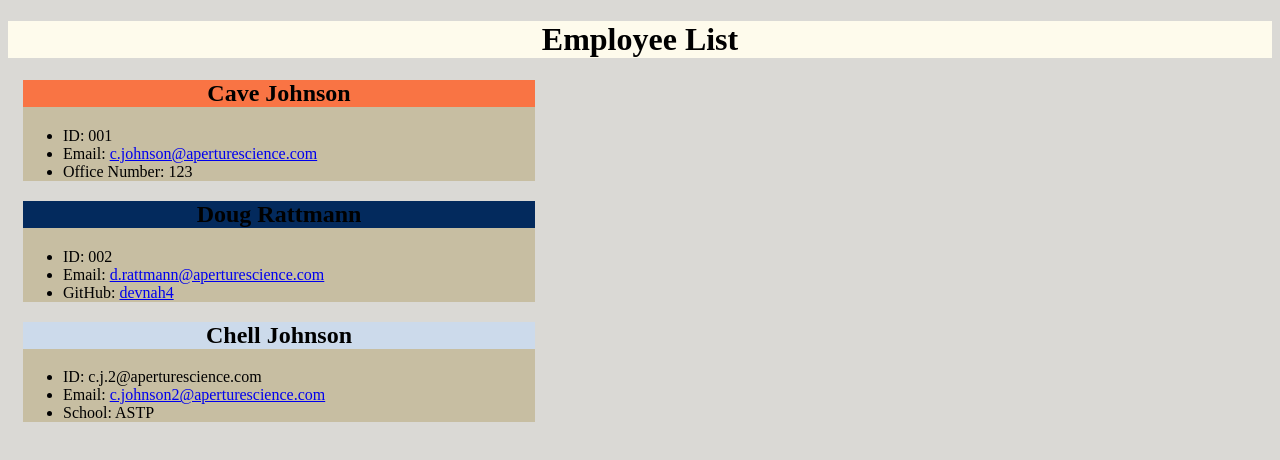
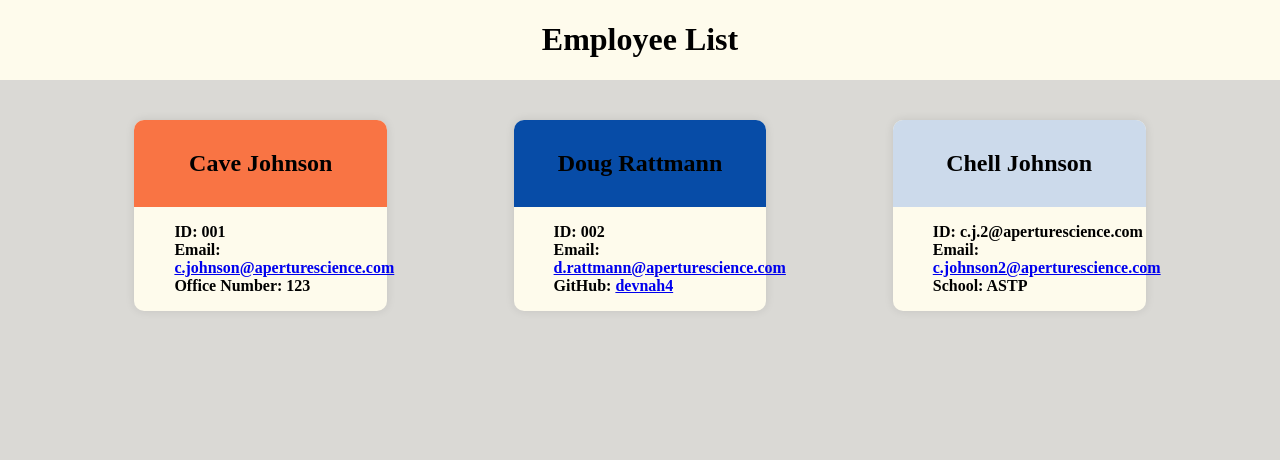
Before and after one commit to Devnah4/employee-generator-for-science, a plain HTML site: page dist/team.html in a window 1280 px wide. Drawn offline with Linux system fonts and the light colour scheme.

Commit message:
Finalized the CSS

```diff
--- a/dist/styles.css
+++ b/dist/styles.css
@@ -1,34 +1,63 @@
 :root {
   --color-primary: #f97444;
-  --color-secondary: #032a5d;
+  --color-secondary: #074ca7;
   --color-tertiary: #ccdaeb;
   --color-quaternary: #dad9d5;
   --color-quinary: #fefbec;
 }
 
+.employee-box {
+  margin-top: 120px;
+  display: flex;
+  justify-content: space-evenly;
+}
+
+
 .card {
-  width: 40vw;
-  min-width: 30vw;
-  margin: 15px;
-  background-color: #c7bea2;
+  width: 20%;
+  height: 20%;
+  border-radius: 10px;
+  box-shadow: 0px 0px 10px rgba(0, 0, 0, 0.1);
+  background-color: var(--color-quinary);
+  display: flex;
+  flex-direction: column;
+  justify-content: space-evenly;
 }
+
+.card li {
+  list-style-type: none;
+  font-weight: bold;
+  justify-content: center;
+}
+
 
 .manager-header {
   background-color: var(--color-primary);
   text-align: center;
+  padding: 10px;
+  border-radius: 10px 10px 0px 0px;
 }
 
 .engineer-header {
   background-color: var(--color-secondary);
   text-align: center;
+  padding: 10px;
+  border-radius: 10px 10px 0px 0px;
 }
 
 .intern-header {
   background-color: var(--color-tertiary);
   text-align: center;
+  padding: 10px;
+  border-radius: 10px 10px 0px 0px;
 }
 
 header {
+  width: 100%;
+  height: 10%;
+  position: absolute;
+  top: 0;
+  left: 0;
   text-align: center;
   background-color: var(--color-quinary);
 }
--- a/dist/team.html
+++ b/dist/team.html
@@ -8,14 +8,14 @@
     <title>Employee List</title>
     <link rel="stylesheet" href="styles.css">
 </head>
+
 <body>
-
+    <div class="container">
         <header>
-        <h1>Employee List</h1>
+            <h1 class="col-12 col-md-12 col-sm-12">Employee List</h1>
         </header>
 
-    <div class="employee-box">
-        <div class="employee-cards">
+        <div class="employee-box container">
 
             <div class="card">
                 <div class="manager-header">
@@ -36,8 +36,9 @@
                 <div class="card-body">
                     <ul>
                         <li>ID: 002</li>
-                <li>Email: <a href="mailto:d.rattmann@aperturescience.com">d.rattmann@aperturescience.com</a></li>
-                <li>GitHub: <a href="https://github.com/devnah4" target="_blank" >devnah4</a></li>
+                        <li>Email: <a href="mailto:d.rattmann@aperturescience.com">d.rattmann@aperturescience.com</a>
+                        </li>
+                        <li>GitHub: <a href="https://github.com/devnah4" target="_blank">devnah4</a></li>
                     </ul>
                 </div>
             </div>
@@ -48,7 +49,8 @@
                 <div class="card-body">
                     <ul>
                         <li>ID: c.j.2@aperturescience.com</li>
-                <li>Email: <a href="mailto:c.johnson2@aperturescience.com">c.johnson2@aperturescience.com</a></li>
+                        <li>Email: <a href="mailto:c.johnson2@aperturescience.com">c.johnson2@aperturescience.com</a>
+                        </li>
                         <li>School: ASTP</li>
                     </ul>
                 </div>
@@ -57,4 +59,5 @@
     </div>
 
 </body>
+
 </html>
--- a/src/page.template.js
+++ b/src/page.template.js
@@ -81,13 +81,11 @@ const generateHtml = (teamBuild) => {
     <body>
 
     <header>
-        <h1>Employee List</h1>
+        <h1 class="col-12 col-md-12 col-sm-12>Employee List</h1>
     </header>
 
     <div class="employee-box">
-        <div class="employee-cards">
         ${employeeHtml}
-        </div>
     </div>
 
     </body>
```
Lines whose indentation alone changed are shown as unchanged.
